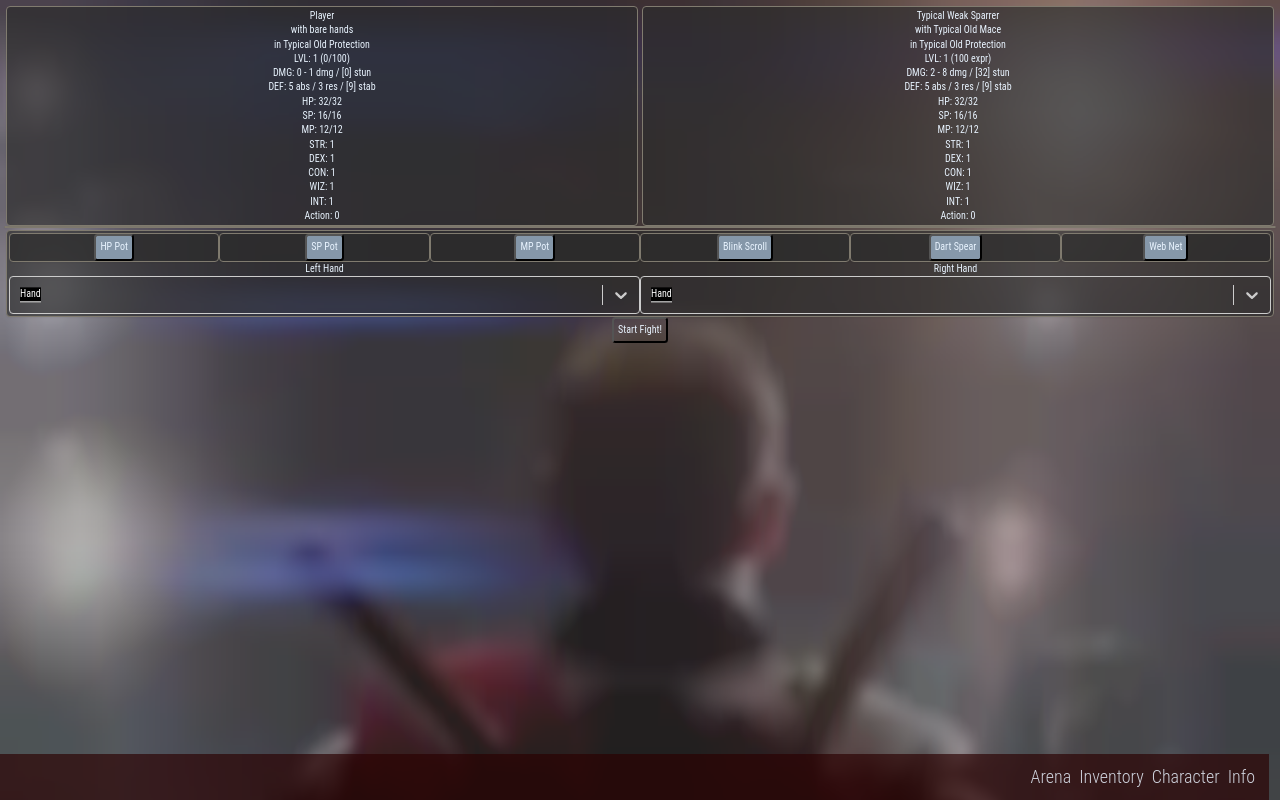
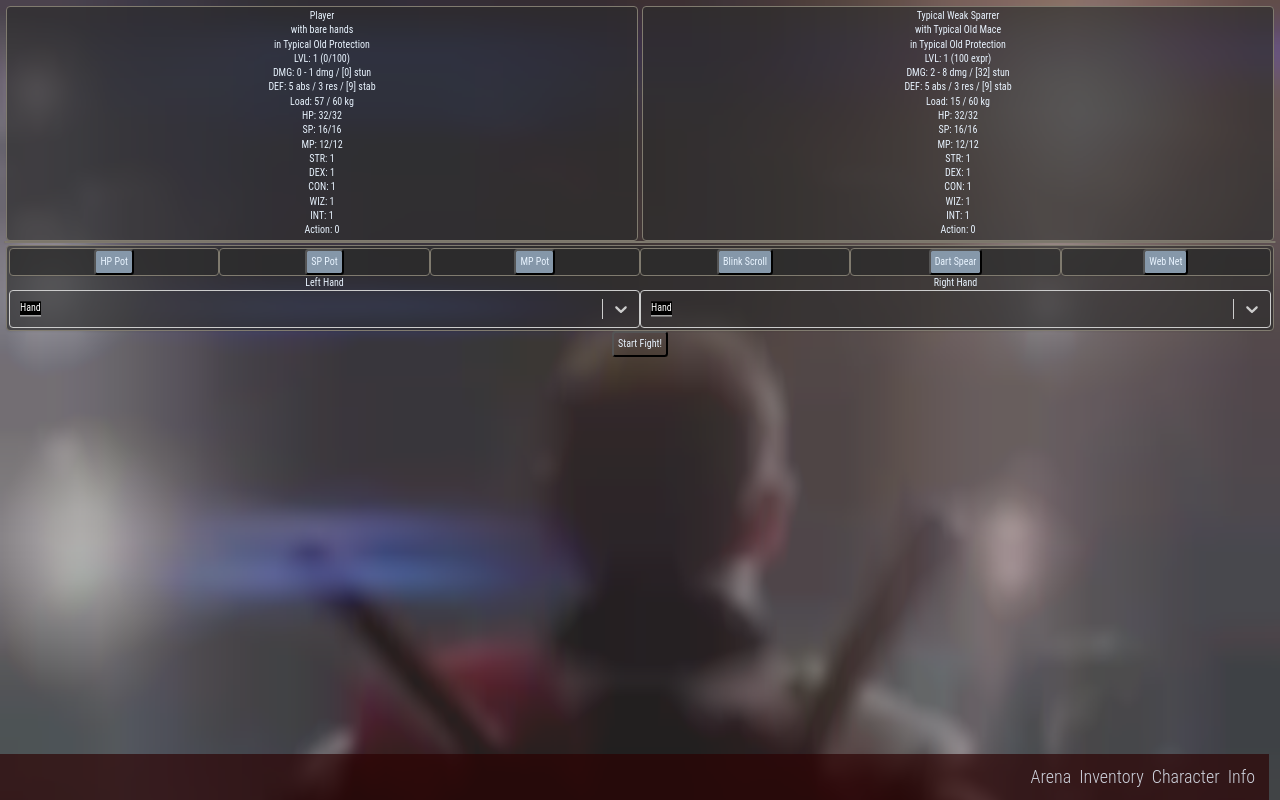
Before and after one commit to gapak/bdcgin, a React (Create React App) app: page / in a window 1280 px wide. Built offline with nearby package versions, Linux system fonts and the light colour scheme.

Commit message:
Add load info label

```diff
--- a/src/App.js
+++ b/src/App.js
@@ -252,6 +252,7 @@ class App extends Component {
                 {state.in_fight !== true
                     ? <div> DEF: {armor.absorption} abs / {armor.resistance + state.player.stats.wiz} res / [{armor.stability + state.player.stats.con}] stab </div>
                     : <div> DEF: {armor.absorption} / {armor.resistance + state.player.stats.wiz} / [{armor.stability + state.player.stats.con}] </div> }
+                <div>Load: {getLoad(state.player)} / {getMaxLoad(state.player)} kg</div>
                 <div> HP: {state.player.hp}/{state.player.max_hp} </div>
                 <div> SP: {state.player.sp}/{state.player.max_sp} </div>
                 <div> MP: {state.player.mp}/{state.player.max_mp} </div>
@@ -316,6 +317,7 @@ class App extends Component {
                 {state.in_fight !== true
                     ? <div> DEF: {armor.absorption} abs / {armor.resistance + state.target.stats.wiz} res / [{armor.stability + state.target.stats.con}] stab </div>
                     : <div> DEF: {armor.absorption} / {armor.resistance + state.target.stats.wiz} / [{armor.stability + state.target.stats.con}] </div> }
+                <div>Load: {getLoad(state.target)} / {getMaxLoad(state.target)} kg</div>
                 <div> HP: {state.target.hp}/{state.target.max_hp} </div>
                 <div> SP: {state.target.sp}/{state.target.max_sp} </div>
                 <div> MP: {state.target.mp}/{state.target.max_mp} </div>
@@ -502,7 +504,7 @@ class App extends Component {
         const load_subcomponent =
                 <div className="panel">
                     <h4>Load: {getLoad(state.player)} / {getMaxLoad(state.player)} kg</h4>
-                </div>
+                </div>;
 
         const character_subcomponent =
             <div>
@@ -541,6 +543,7 @@ class App extends Component {
                     <div className="flex-container-row">
                         <div className="flex-element">Name</div>
                         <div className="flex-element">Type</div>
+                        <div className="flex-element">Load</div>
                         <div className="flex-element">Unequip</div>
                     </div>
                     <div className="flex-container-column">
@@ -548,6 +551,7 @@ class App extends Component {
                             <div className="flex-element flex-container-row" key={key}>
                                 <div className="flex-element">{item.name}</div>
                                 <div className="flex-element">{item.type}</div>
+                                <div className="flex-element">{item.load}</div>
                                 <div className="flex-element">
                                     <GinButton item={{name: "unequip", isLocked: (state) => state.in_fight,
                                         isDisabled: (state) => item.unsold,
```
